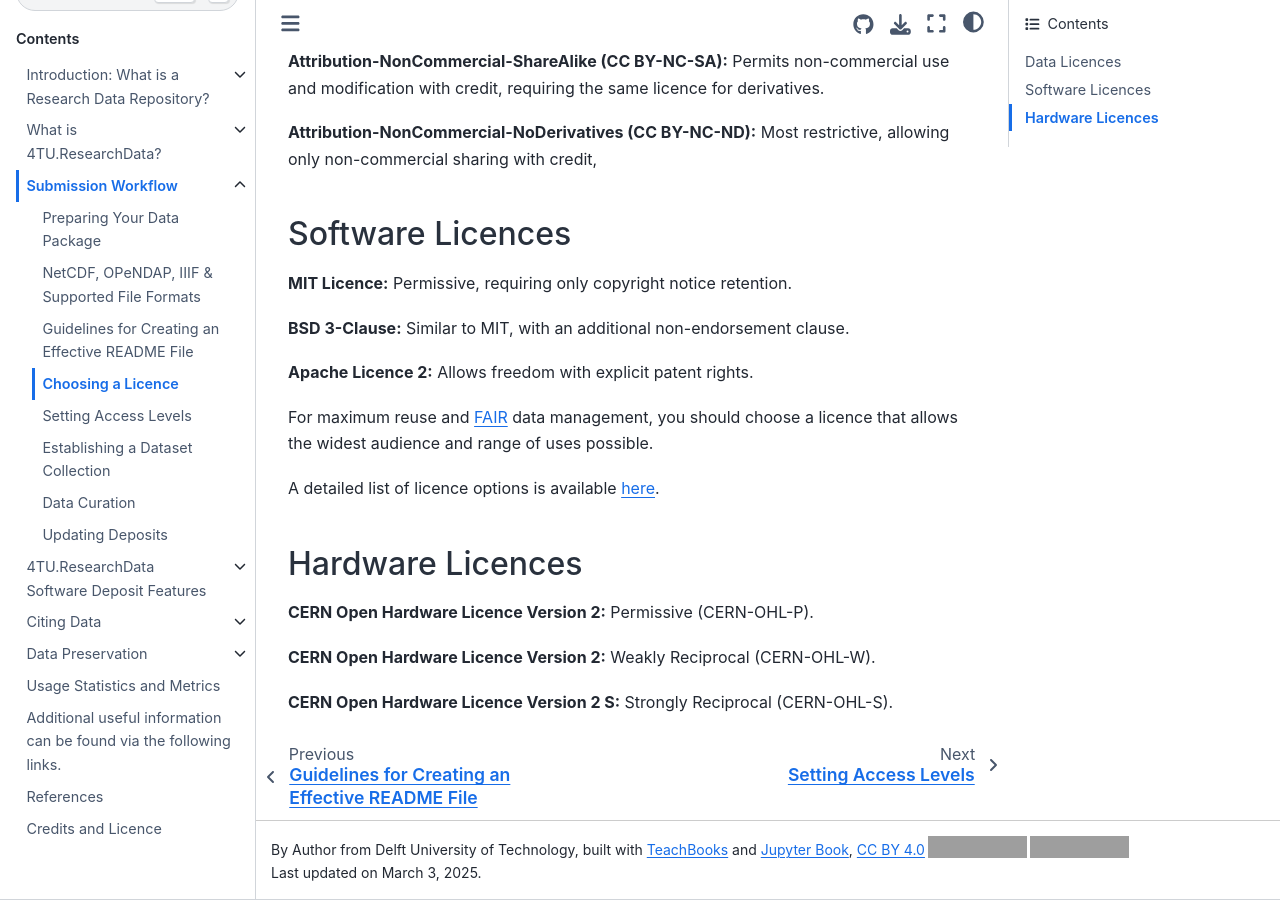
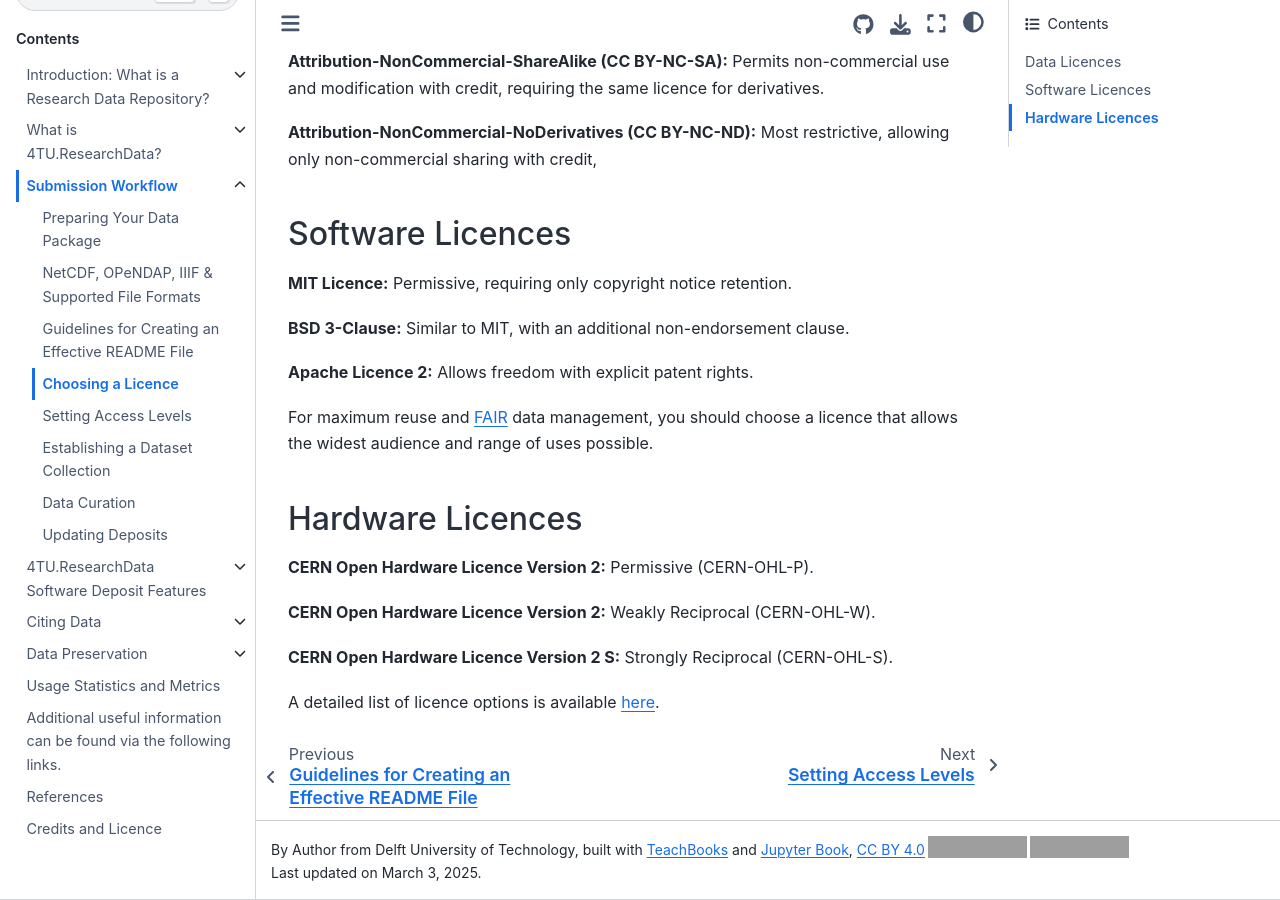
Before and after one commit to TUDelft-books/FAIR4TU_Submission_Help, a Jupyter Book: the page built from book/submission_workflow/choosing_a_licence.md, in a window 1280 px wide and 900 px high, scrolled down 664 px. Built offline with Jupyter Book 1.0.4 settings and Sphinx 7.4.7 and the Sphinx Book theme 1.1.4, drawn with Linux system fonts in a browser that asks for light colours; pages that are not in the unit, such as notebooks, are missing from menus; comment, search, counter and statistics services are not loaded; grey boxes are pictures that could not be loaded.

```diff
--- a/book/submission_workflow/choosing_a_licence.md
+++ b/book/submission_workflow/choosing_a_licence.md
@@ -29,11 +29,11 @@ The repository provides several options for data and software.
 
 For maximum reuse and [FAIR](/introduction/fair_data_and_software) data management, you should choose a licence that allows the widest audience and range of uses possible.
 
-A detailed list of licence options is available [here](https://data.4tu.nl/info/en/use/publish-cite/upload-your-data-in-our-data-repository/licencing).
-
 ## Hardware Licences
 **CERN Open Hardware Licence Version 2:** Permissive (CERN-OHL-P).
 
 **CERN Open Hardware Licence Version 2:** Weakly Reciprocal (CERN-OHL-W).
 
 **CERN Open Hardware Licence Version 2 S:** Strongly Reciprocal (CERN-OHL-S).
+
+A detailed list of licence options is available [here](https://data.4tu.nl/info/en/use/publish-cite/upload-your-data-in-our-data-repository/licencing).
```
